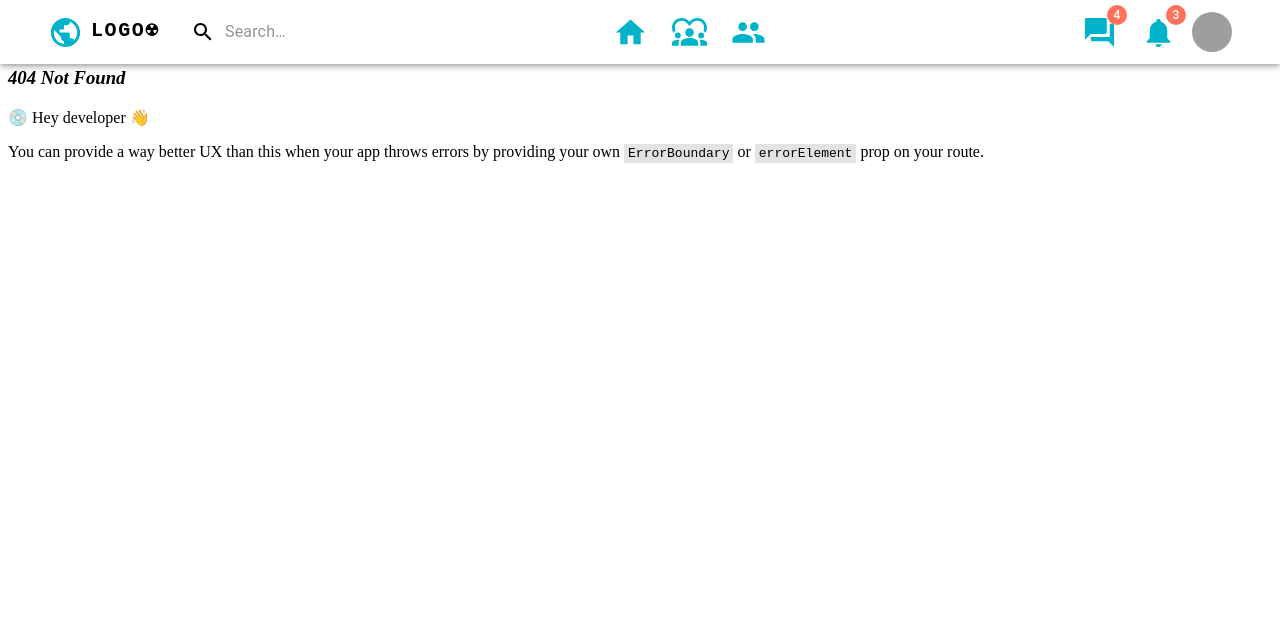
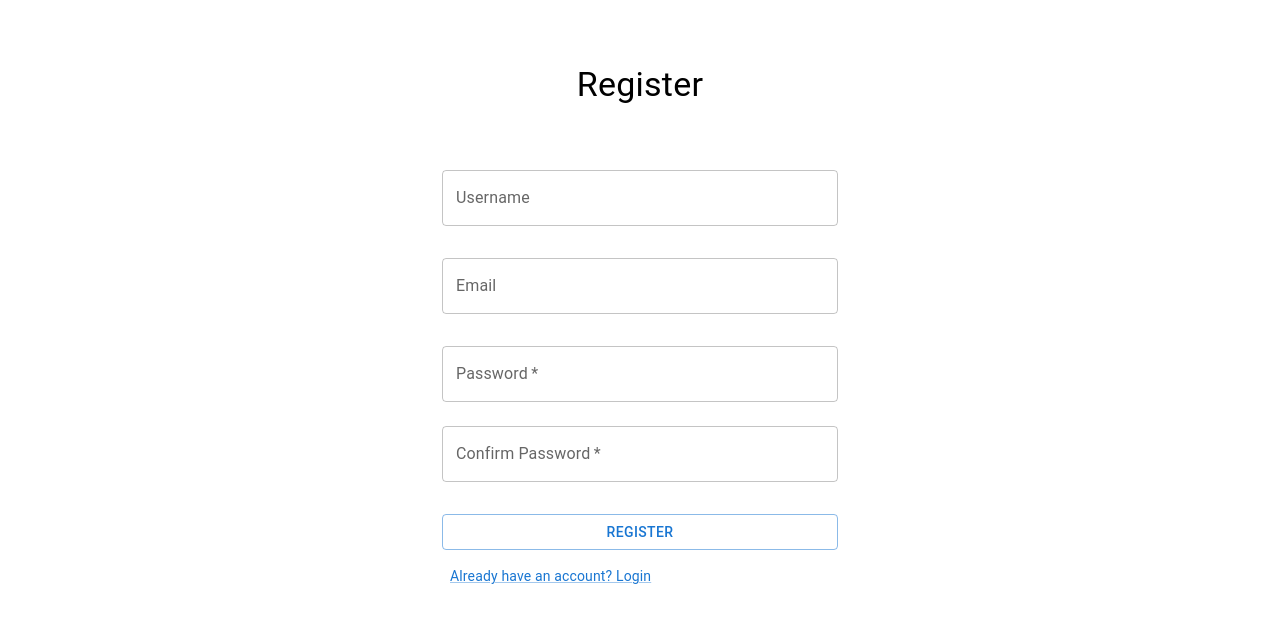
Before and after one commit to larbiamine/socialMediaFrontend, a React (Vite) app: page /register in a window 1280 px wide. Before the commit this address had no page. Shown: the top 622 px of the page. Built offline with nearby package versions, Linux system fonts and the light colour scheme; grey boxes are pictures that could not be loaded.

Commit message:
added register page, and redux

```diff
--- a/src/App.tsx
+++ b/src/App.tsx
@@ -5,6 +5,10 @@ import { ThemeProvider } from "@mui/material/styles";
 import { myTheme } from "./theme";
 import Navbar from "./components/Navbar";
 import Profile from "./pages/Profile";
+import Register from "./pages/Register";
+//react Query
+import { QueryClient, QueryClientProvider } from "react-query";
+const queryClient = new QueryClient();
 
 //Router
 import {
@@ -15,24 +19,36 @@ import {
 	Navigate,
 } from "react-router-dom";
 
-const loggedIn = true;
+const loggedIn = false;
 
 const router = createBrowserRouter(
 	createRoutesFromElements(
 		<>
 			<Route path="/" element={loggedIn ? <Feed /> : <Login />} />
-			<Route path="/login" element={<Login />} />
-			<Route path="/profile" element={loggedIn ? <Profile /> : <Login />} />
+			<Route
+				path="/login"
+				element={loggedIn ? <Navigate to="/profile" /> : <Login />}
+			/>
+			<Route
+				path="/register"
+				element={loggedIn ? <Navigate to="/profile" /> : <Register />}
+			/>
+			<Route
+				path="/profile"
+				element={loggedIn ? <Profile /> : <Navigate to="/login" />}
+			/>
 		</>
 	)
 );
 
 function App() {
 	return (
-		<ThemeProvider theme={myTheme}>
-			{loggedIn && <Navbar />}
-			<RouterProvider router={router} />
-		</ThemeProvider>
+		<QueryClientProvider client={queryClient}>
+			<ThemeProvider theme={myTheme}>
+				{loggedIn && <Navbar />}
+				<RouterProvider router={router} />
+			</ThemeProvider>
+		</QueryClientProvider>
 	);
 }
 
--- /dev/null
+++ b/src/authApi.ts
@@ -0,0 +1,18 @@
+const BASE_URL = import.meta.env.VITE_BASE_URL;
+
+import { loginUser, LoginResponse } from "./authTypes";
+import axios from "axios";
+
+export const authApi = axios.create({
+	baseURL: BASE_URL,
+	withCredentials: true,
+});
+authApi.defaults.headers.common["Content-Type"] = "application/json";
+
+export const loginUserFn = async (user: loginUser) => {
+	return user;
+};
+// export const loginUserFn = async (user: loginUser) => {
+// 	const response = await authApi.post<LoginResponse>("auth/login", user);
+// 	return response.data;
+// };
--- /dev/null
+++ b/src/authTypes.ts
@@ -0,0 +1,19 @@
+export interface loginUser {
+	username: any;
+	password: any;
+}
+
+export interface LoginResponse {
+	_id: string;
+	firstname: string;
+	lastname: string;
+	username: string;
+	email: string;
+	followers: Array<string>;
+	following: Array<string>;
+	posts: Array<string>;
+	active: boolean;
+	createdAt: string;
+	updatedAt: string;
+	accessToken: string;
+}
--- a/src/main.tsx
+++ b/src/main.tsx
@@ -3,8 +3,14 @@ import ReactDOM from "react-dom/client";
 import App from "./App";
 // import './index.css'
 
+import { Provider } from "react-redux";
+import { store, persistor } from "./redux/store";
+import { PersistGate } from "redux-persist/integration/react";
+
 ReactDOM.createRoot(document.getElementById("root") as HTMLElement).render(
-  <React.StrictMode>
-    <App />
-  </React.StrictMode>
+	<Provider store={store}>
+		<PersistGate loading={null} persistor={persistor}>
+			<App />
+		</PersistGate>
+	</Provider>
 );
--- a/src/pages/Login.tsx
+++ b/src/pages/Login.tsx
@@ -1,4 +1,5 @@
-import { Box, Button } from "@mui/material";
+import { LoadingButton } from "@mui/lab";
+import { Box } from "@mui/material";
 import Checkbox from "@mui/material/Checkbox";
 import Container from "@mui/material/Container";
 import FormControlLabel from "@mui/material/FormControlLabel";
@@ -7,26 +8,50 @@ import Link from "@mui/material/Link";
 import TextField from "@mui/material/TextField";
 import Typography from "@mui/material/Typography";
 import React, { useState } from "react";
+import { useQuery } from "react-query";
+import { loginUserFn } from "../authApi";
+
+import { loginUser, LoginResponse } from "../authTypes";
 
 function Login() {
 	const [passwordError, setPasswordError] = useState(false);
 	const [usernameError, setUsernameError] = useState(false);
+
+	const [password, setPassword] = useState<string | FormDataEntryValue | null>(
+		""
+	);
+	const [username, setUsername] = useState<string | FormDataEntryValue | null>(
+		""
+	);
+
 	const [checked, setChecked] = useState(false);
+
+	const { isLoading, error, data, refetch } = useQuery(
+		"user",
+		() => loginUserFn({ username, password }),
+		{
+			refetchOnWindowFocus: false,
+			enabled: false, // disable this query from automatically running
+		}
+	);
+
 	const handleSubmit = (e: React.FormEvent<HTMLFormElement>) => {
 		e.preventDefault();
-		const data = new FormData(e.currentTarget);
-		const username = data.get("username");
-		const password = data.get("password");
-		console.log(data);
+		const dataa = new FormData(e.currentTarget);
+		const username = dataa.get("username");
+		const password = dataa.get("password");
 
 		password === "" && setPasswordError(true);
 		username === "" && setUsernameError(true);
 
 		const validation = password != "" && username != "";
-		console.log(checked);
 
 		if (validation) {
-			console.log("good");
+			setPassword(password);
+			setUsername(username);
+			refetch();
+
+			console.log(data);
 		} else {
 			console.log("not good");
 		}
@@ -90,7 +115,7 @@ function Login() {
 						label="Stay Logged in"
 					/>
 
-					<Button
+					{/* <Button
 						fullWidth
 						sx={{ mt: 0.5, mb: 1 }}
 						variant="contained"
@@ -98,7 +123,17 @@ function Login() {
 						type="submit"
 					>
 						Login
-					</Button>
+					</Button> */}
+					<LoadingButton
+						loading={false}
+						fullWidth
+						sx={{ mt: 0.5, mb: 1 }}
+						loadingPosition="start"
+						variant="contained"
+						type="submit"
+					>
+						Login
+					</LoadingButton>
 					<Grid sx={{ mt: 1 }} container>
 						<Grid item xs>
 							<Link sx={{ m: 1 }} href="#" variant="body2">
@@ -106,7 +141,7 @@ function Login() {
 							</Link>
 						</Grid>
 						<Grid item>
-							<Link sx={{ m: 1 }} href="#" variant="body2">
+							<Link sx={{ m: 1 }} href="/register" variant="body2">
 								{"Don't have an account? Sign Up"}
 							</Link>
 						</Grid>
--- /dev/null
+++ b/src/pages/Register.tsx
@@ -0,0 +1,159 @@
+import { Box, Button } from "@mui/material";
+import LoadingButton from "@mui/lab/LoadingButton";
+import Container from "@mui/material/Container";
+import Grid from "@mui/material/Grid";
+import Link from "@mui/material/Link";
+import TextField from "@mui/material/TextField";
+import Typography from "@mui/material/Typography";
+import React, { useState } from "react";
+import SendIcon from "@mui/icons-material/Send";
+function Register() {
+	const [passwordError, setPasswordError] = useState(false);
+	const [cpasswordError, setCpasswordError] = useState(false);
+	const [usernameError, setUsernameError] = useState(false);
+	const [emailError, setEmailError] = useState(false);
+
+	const [password, setPassword] = useState("");
+	const [cpassword, setCpassword] = useState("");
+
+	const [loading, setLoading] = useState(false);
+
+	const handlePwdChange = (e: React.FormEvent<HTMLFormElement>) => {
+		setCpassword(e.target.value);
+		setCpasswordError(!(e.target.value === password));
+	};
+
+	const clearErrors = () => {
+		setPasswordError(false);
+		setUsernameError(false);
+		setCpasswordError(false);
+		setEmailError(false);
+	};
+
+	const handleSubmit = (e: React.FormEvent<HTMLFormElement>) => {
+		e.preventDefault();
+		clearErrors();
+		const data = new FormData(e.currentTarget);
+		const username = data.get("username");
+		const password = data.get("password");
+		const cpassword = data.get("cpassword");
+		const email = data.get("email");
+
+		console.log(data);
+
+		password === "" && setPasswordError(true);
+		username === "" && setUsernameError(true);
+		cpassword === "" && setCpasswordError(true);
+		email === "" && setEmailError(true);
+
+		password != cpassword && setCpasswordError(true);
+
+		const validation =
+			password != "" && username != "" && cpassword != "" && email != "";
+
+		if (validation) {
+			console.log("good");
+		} else {
+			console.log("not good");
+		}
+	};
+	return (
+		<Container maxWidth="xs">
+			<Box
+				sx={{
+					display: "flex",
+					flexDirection: "column",
+					alignItems: "center",
+					mt: 8,
+				}}
+			>
+				<Typography sx={{ mb: 5 }} component="h1" variant="h4">
+					Register
+				</Typography>
+				<Box
+					component={"form"}
+					onSubmit={handleSubmit}
+					noValidate
+					sx={{ mt: 1 }}
+				>
+					<TextField
+						error={usernameError}
+						margin="normal"
+						sx={{ mb: 2 }}
+						label="Username"
+						id="username"
+						name="username"
+						type="text"
+						variant="outlined"
+						helperText={usernameError ? "Username is required" : ""}
+						fullWidth
+					/>
+					<TextField
+						error={emailError}
+						margin="normal"
+						sx={{ mb: 2 }}
+						label="Email"
+						id="email"
+						name="email"
+						type="email"
+						variant="outlined"
+						helperText={emailError ? "Email is required" : ""}
+						fullWidth
+					/>
+					<TextField
+						error={passwordError}
+						margin="normal"
+						name="password"
+						label="Password"
+						id="password"
+						type="password"
+						variant="outlined"
+						helperText={passwordError ? "Password is required" : ""}
+						fullWidth
+						required
+						onChange={(e) => {
+							setPassword(e.target.value);
+							setCpasswordError(!(e.target.value === cpassword));
+						}}
+					/>
+					<TextField
+						error={cpasswordError}
+						margin="normal"
+						name="cpassword"
+						label="Confirm Password"
+						id="cpassword"
+						type="password"
+						variant="outlined"
+						helperText={cpasswordError ? "Passwords don't match" : ""}
+						fullWidth
+						required
+						onChange={(e) => {
+							handlePwdChange(e);
+						}}
+					/>
+
+					<LoadingButton
+						loading={loading}
+						fullWidth
+						sx={{ mt: 3, mb: 1 }}
+						loadingPosition="start"
+						variant="outlined"
+						type="submit"
+						onClick={(e) => handleSubmit(e)}
+					>
+						Register
+					</LoadingButton>
+					<Grid sx={{ mt: 1 }} container>
+						<Grid item xs>
+							<Link sx={{ m: 1 }} href="/login" variant="body2">
+								{"Already have an account? Login"}
+							</Link>
+						</Grid>
+					</Grid>
+				</Box>
+			</Box>
+		</Container>
+	);
+}
+
+export default Register;
--- /dev/null
+++ b/src/redux/store.ts
@@ -0,0 +1,35 @@
+import { configureStore, combineReducers } from "@reduxjs/toolkit";
+import userReducer from "./userRedux";
+
+import {
+	persistStore,
+	persistReducer,
+	FLUSH,
+	REHYDRATE,
+	PAUSE,
+	PERSIST,
+	PURGE,
+	REGISTER,
+} from "redux-persist";
+
+import storage from "redux-persist/lib/storage";
+
+const persistConfig = {
+	key: "root",
+	version: 1,
+	storage,
+};
+
+const persistedReducer = persistReducer(persistConfig, userReducer);
+
+export const store = configureStore({
+	reducer: persistedReducer,
+
+	middleware: (getDefaultMiddleware) =>
+		getDefaultMiddleware({
+			serializableCheck: {
+				ignoredActions: [FLUSH, REHYDRATE, PAUSE, PERSIST, PURGE, REGISTER],
+			},
+		}),
+});
+export let persistor = persistStore(store);
--- /dev/null
+++ b/src/redux/userRedux.ts
@@ -0,0 +1,33 @@
+import { createSlice } from "@reduxjs/toolkit";
+
+const userSlice = createSlice({
+	name: "user",
+	initialState: {
+		currentUser: null,
+		isFetching: false,
+		error: false,
+	},
+	reducers: {
+		loginStart: (state) => {
+			state.isFetching = true;
+		},
+		loginSuccess: (state, action) => {
+			state.isFetching = false;
+			state.error = false;
+			state.currentUser = action.payload;
+		},
+		logout: (state) => {
+			state.currentUser = null;
+			state.error = false;
+		},
+		loginFailed: (state) => {
+			state.error = true;
+			state.isFetching = false;
+		},
+	},
+});
+
+export const { loginFailed, logout, loginSuccess, loginStart } =
+	userSlice.actions;
+
+export default userSlice.reducer;
--- a/vite.config.ts
+++ b/vite.config.ts
@@ -1,10 +1,9 @@
 import { defineConfig } from "vite";
 import react from "@vitejs/plugin-react";
 
-// https://vitejs.dev/config/
 export default defineConfig({
 	plugins: [react()],
 	server: {
-		port: 3000,
+		port: 3002,
 	},
 });
```
Also changed, not shown: package.json (+10 -1 lines), 2 other files (tests, documents, lock files or other folders).
